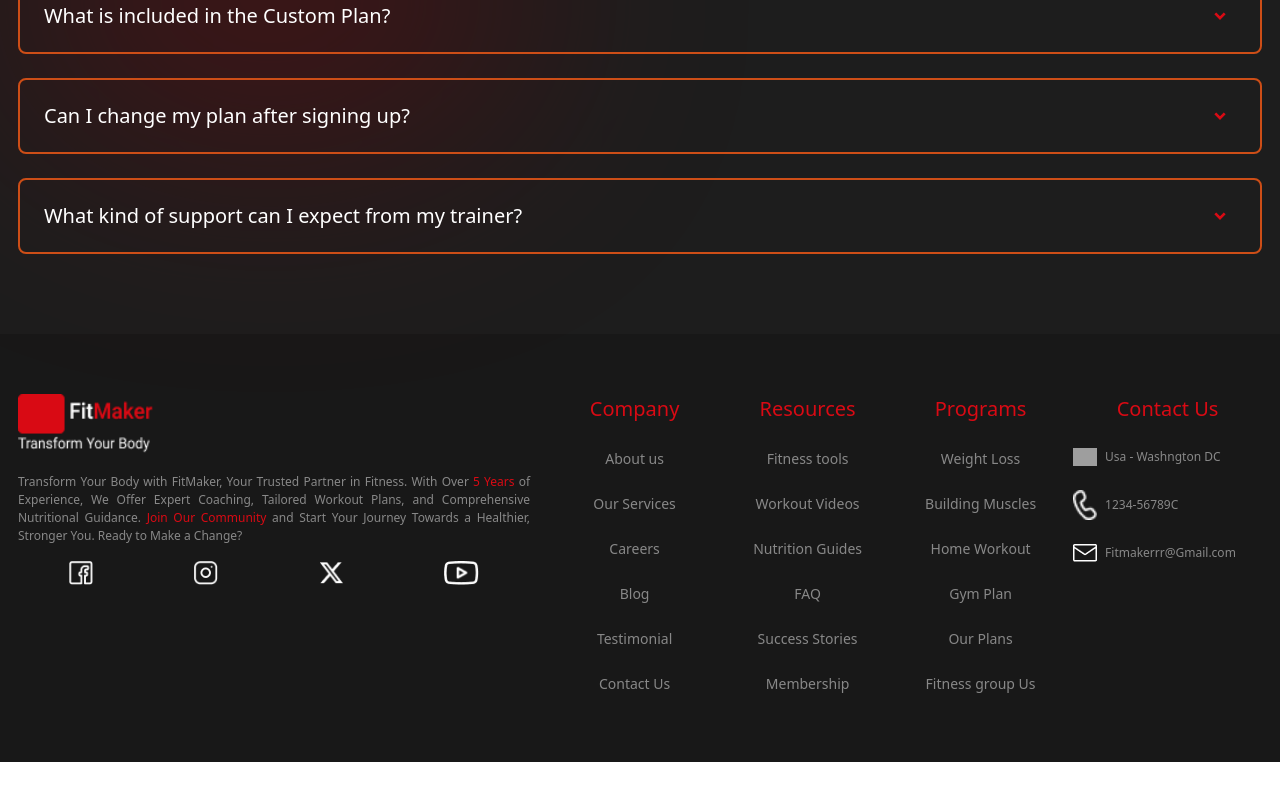
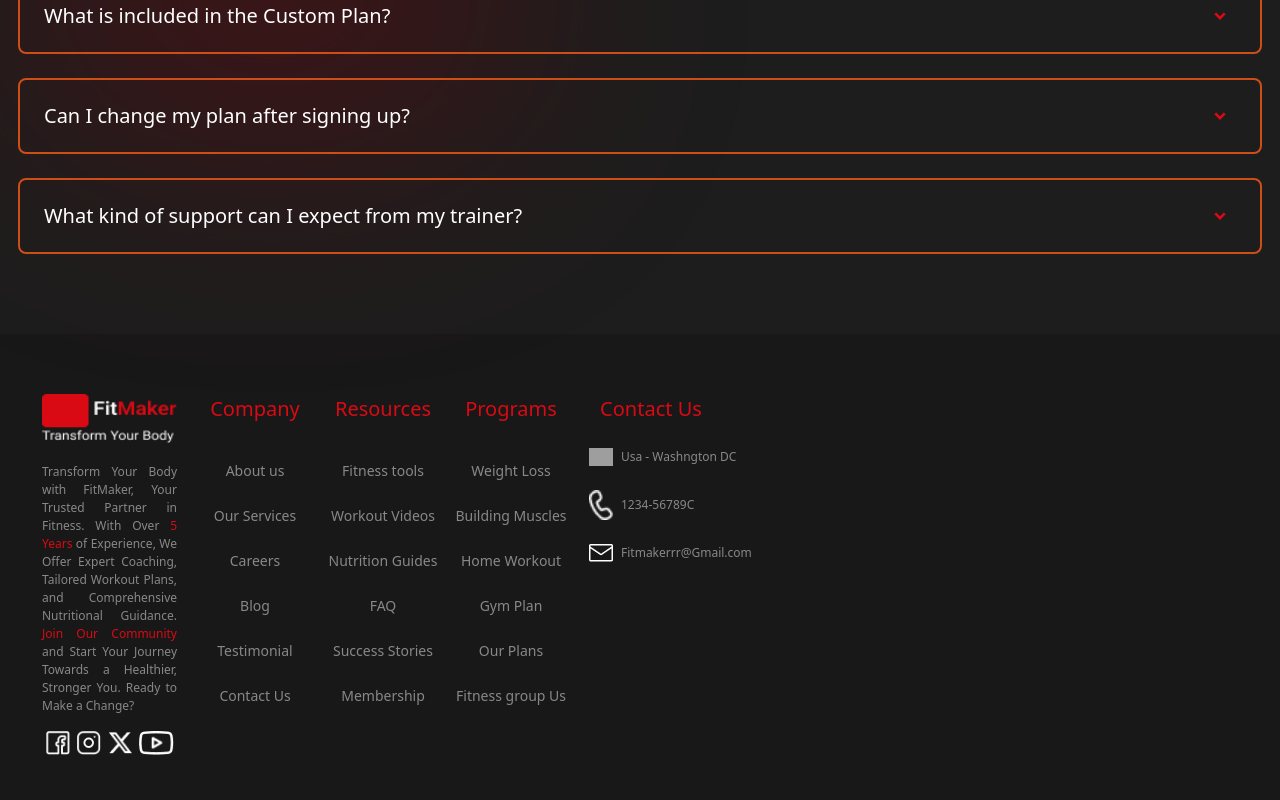
Before and after one commit to 33-af/Fitness-LP, a React (Vite) app: page / in a window 1280 px wide. Shown: the part 5418-6218 px from the top of the page. Before the commit the page ends 6180 px from the top, so only its background shows below. Built offline with nearby package versions, Linux system fonts and the light colour scheme; grey boxes are pictures that could not be loaded.

Commit message:
Add footer mobile

```diff
--- a/src/components/Faq.tsx
+++ b/src/components/Faq.tsx
@@ -7,7 +7,7 @@ const Faq = () => {
   return (
 
 
-    <section className="mx-auto  z-0 relative xl:w-[1244px] xl:mb-20 lg:middle-container lg:mb-[60px]">
+    <section className="mx-auto  z-0 relative xl:w-[1244px] xl:mb-20 lg:middle-container lg:mb-[60px]  max-w-[430] mb-9">
 
       <div className=" left-0 top-[75px]  z-10  bg-[#77060B] w-[505px] h-[292px] blur-[120px] rounded-full absolute  opacity-40 " />
 
--- a/src/components/Footer.tsx
+++ b/src/components/Footer.tsx
@@ -11,10 +11,10 @@ import YouTubeIcon from '../assets/YouTubeIcon.png';
 const Footer = () => {
     return (
         <footer className=" bg-[#181818]  w-full ">
-            <div className="custom-container xl:pt-[60px]  xl:pb-[67px] lg:pt-8  lg:middle-container">
-                <div className="flex items-start  justify-between gap-2">
-                    <div className="flex flex-col xl:w-[515px] mr-3 lg:w-[361px]">
-                        <img src={FooterLogo} alt="footer-logo" width={151} height={63} className='xl: w-[151px] h-[63px] lg:w-[135px] h-[22px] mb-4' />
+            <div className="custom-container xl:pt-[60px]  xl:pb-[67px] lg:pt-8  lg:middle-container max-w-[430] py-8  px-6">
+                <div className="flex flex-col items-center justify-between gap-4 max-w-[430px] w-full sm:flex-row items-start">
+                    <div className="flex flex-col xl:w-[515px] r-3 m lg:w-[361px] r-3  max-w-[430px]  ">
+                        <img src={FooterLogo} alt="footer-logo" width={151} height={63} className='xl: w-[151px] h-[63px] lg:w-[135px] h-[22px] mb-4 max-w-[430px] max-w-[132px] max-h-[53px]' />
                         <div className=" text-[#888888] text-justify xl:font-medium mb-6 text-base lg:mb-4 text-[12px]">
                             Transform Your Body with FitMaker, Your Trusted Partner in Fitness. With Over <span className='text-[#D90A14] '>5 Years</span>  of Experience, We Offer Expert Coaching, Tailored Workout Plans, and Comprehensive Nutritional Guidance. <span className='text-[#D90A14] '>Join Our Community</span> and Start Your Journey Towards a Healthier, Stronger You. Ready to Make a Change?
                         </div>
@@ -26,60 +26,79 @@ const Footer = () => {
                         </div>
                     </div>
 
-                    <div className="flex  gap-1  xl:w-[515px] h-[301px] lg:w-[361px] h-[260px] ">
+                    <div className="xl:w-[515px] flex  gap-1  h-[301px]  lg:w-[361px] flex  gap-1   h-[260px]  max-w-[382px] w-full max-h-[280px]  justify-center items-start">
 
-                        <div className="flex flex-col xl:w-[169px] lg:w-[118px] ">
-                            <h2 className='text-[#D90A14] text-[20px] text-center mb-9 lg:mb-6'>Company</h2>
-                            <div className="text-[#888888] text-[14px] text-center ">
-                                <p className=' xl:mb-6 lg:mb-[20px]'>About us</p>
-                                <p className=' xl:mb-6 lg:mb-[20px]'>Our Services</p>
-                                <p className=' xl:mb-6 lg:mb-[20px]'>Careers</p>
-                                <p className=' xl:mb-6 lg:mb-[20px]'>Blog</p>
-                                <p className=' xl:mb-6 lg:mb-[20px]'>Testimonial</p>
-                                <p >Contact Us</p>
+                        <div className="flex flex-col xl:w-[169px] lg:w-[118px] max-w-[124px] w-full  ">
+                            <h2 className="text-[#D90A14] text-[20px] text-center xl:mb-9 lg:mb-6  max-[430px]:mb-6">
+                                Company
+                            </h2>
+                            <div className="text-[#888888] text-[14px] text-center">
+                                {["About us", "Our Services", "Careers", "Blog", "Testimonial", "Contact Us"].map((text, index) => (
+                                    <p key={index} className="xl:mb-6 lg:mb-6 max-[430px]:mb-[20px] last:mb-0">
+                                        {text}
+                                    </p>
+                                ))}
                             </div>
                         </div>
 
-                        <div className="flex flex-col xl:w-[169px] lg:w-[118px] ">
-                            <h2 className='text-[#D90A14] text-[20px] text-center mb-9 lg:mb-6'>Resources</h2>
-                            <div className="text-[#888888] text-[14px] text-center ">
-                                <p className=' xl:mb-6 lg:mb-[20px]'>Fitness tools</p>
-                                <p className=' xl:mb-6 lg:mb-[20px]'>Workout Videos</p>
-                                <p className=' xl:mb-6 lg:mb-[20px]'>Nutrition Guides</p>
-                                <p className=' xl:mb-6 lg:mb-[20px]'>FAQ</p>
-                                <p className=' xl:mb-6 lg:mb-[20px]'>Success Stories</p>
-                                <p>Membership </p>
+                        <div className="flex flex-col xl:w-[169px] lg:w-[118px] max-w-[124px] w-full  ">
+                            <h2 className="text-[#D90A14] text-[20px] text-center xl:mb-9 lg:mb-6  max-[430px]:mb-6">
+                                Resources
+                            </h2>
+                            <div className="text-[#888888] text-[14px] text-center">
+                                {[
+                                    "Fitness tools",
+                                    "Workout Videos",
+                                    "Nutrition Guides",
+                                    "FAQ",
+                                    "Success Stories",
+                                    "Membership",
+                                ].map((text, index) => (
+                                    <p key={index} className="xl:mb-6 lg:mb-6 max-[430px]:mb-[20px] last:mb-0">
+                                        {text}
+                                    </p>
+                                ))}
                             </div>
                         </div>
 
 
-                        <div className="flex flex-col xl:w-[169px] lg:w-[118px] ">
-                            <h2 className='text-[#D90A14] text-[20px] text-center mb-9 lg:mb-6'>Programs</h2>
-                            <div className="text-[#888888] text-[14px] text-center ">
-                                <p className=' xl:mb-6 lg:mb-[20px]'>Weight Loss</p>
-                                <p className=' xl:mb-6 lg:mb-[20px]'>Building Muscles</p>
-                                <p className=' xl:mb-6 lg:mb-[20px]'>Home Workout</p>
-                                <p className=' xl:mb-6 lg:mb-[20px]'>Gym Plan</p>
-                                <p className=' xl:mb-6 lg:mb-[20px]'>Our Plans</p>
-                                <p>Fitness group Us</p>
+
+                        <div className="flex flex-col xl:w-[169px] lg:w-[118px] max-w-[124px] w-full  ">
+                            <h2 className="text-[#D90A14] text-[20px] text-center xl:mb-9 lg:mb-6  max-[430px]:mb-6">
+                                Programs
+                            </h2>
+                            <div className="text-[#888888] text-[14px] text-center">
+                                {[
+                                    "Weight Loss",
+                                    "Building Muscles",
+                                    "Home Workout",
+                                    "Gym Plan",
+                                    "Our Plans",
+                                    "Fitness group Us",
+                                ].map((text, index) => (
+                                    <p key={index} className="xl:mb-6 lg:mb-6 max-[430px]:mb-[20px] last:mb-0">
+                                        {text}
+                                    </p>
+                                ))}
                             </div>
                         </div>
 
+
                     </div>
 
-                    <div className="flex flex-col w-[190px] h-[187px]  lg:h-[158px]">
+                    <div className="flex flex-col xl:w-[169px] lg:w-[118px] max-w-[124px] w-full  ">
                         <h2 className='text-[#D90A14] text-[20px] text-center mb-9 lg:mb-6'>Contact Us</h2>
                         <div className="flex items-start flex-col">
-                            <div className="flex items-center gap-1 mb-6">
+                            <div className="flex items-center gap-1 mb-6 w-[190px]">
                                 <img src={Location} alt="Location-icon" width={24} height={24} />
                                 <p className='text-[#888888] text-[12px] ml-1'>Usa - Washngton DC</p>
                             </div>
-                            <div className="flex items-center gap-1 mb-6">
+                            <div className="flex items-center gap-1 mb-6 w-[190px]">
                                 <img src={PhoneIcon} alt="Phone-icon" width={24} height={24} />
                                 <p className='text-[#888888] text-[12px] ml-1'>1234-56789C</p>
                             </div>
 
-                            <div className="flex items-center gap-1">
+                            <div className="flex items-center gap-1 w-[190px]">
                                 <img src={EmailICon} alt="Email-icon" width={24} height={24} />
                                 <p className='text-[#888888] text-[12px] ml-1'>Fitmakerrr@Gmail.com</p>
                             </div>
```
